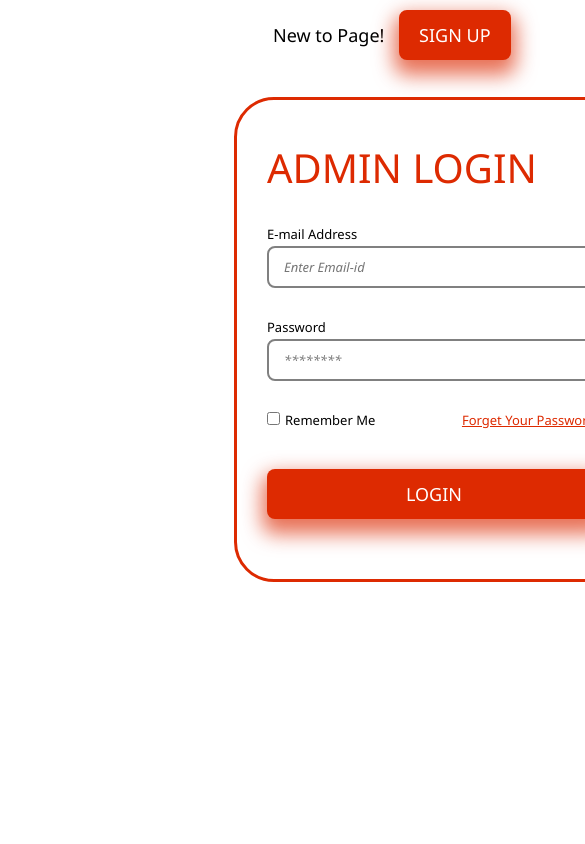
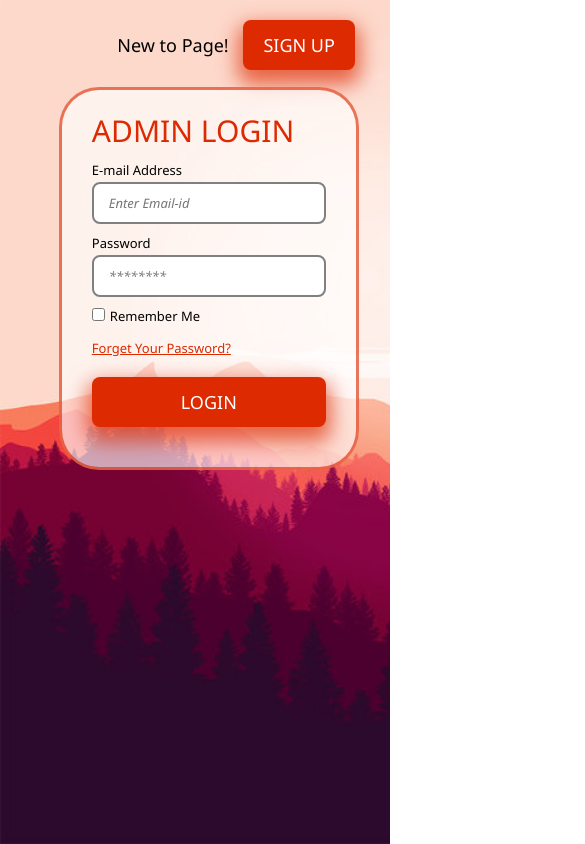
Before and after one commit to Kingkishor99/loginpage, a React (Create React App) app: page / in a window 390 px wide. Shown: the top 844 px of the page, 585 px wide, since content can reach past the window. Built offline with nearby package versions, Linux system fonts and the light colour scheme; no server answers.

Commit message:
third commit

```diff
--- a/src/component/Home.js
+++ b/src/component/Home.js
@@ -28,7 +28,7 @@ function Home() {
 
 
     return (
-        <div>
+        <div className='home' >
             {currentUser ? (<button onClick={e => exit(e)} className='logout'>Logout</button>) : ("")}
             <div className={a}>
                 Login Successful...
--- a/src/style.css
+++ b/src/style.css
@@ -3,20 +3,32 @@
     margin: 0;
     font-family: 'Segoe UI', Tahoma, Geneva, Verdana, sans-serif;
     font-size: 13px;
+    position: relative;
 }
 
 .form {
     display: flex;
     flex-direction: column;
     justify-content: center;
-    border: 3px solid #DD2A01;
+    border: 3px solid #dd2901a2;
     display: inline-block;
     padding: 10px 30px;
     position: absolute;
     border-radius: 40px;
-    margin: 2vh 30px 0px 60%;
+    margin: 2vh 0px 0px 60%;
+    right: 8vw;
+    top: 70px;
+    background-color: rgba(255, 255, 255, 0.651);
+    transition: height 0.5s ease-in-out;
 
 
+}
+
+body {
+    background-image: url(bg.jpg);
+    background-size: cover;
+    background-repeat: no-repeat;
+    height: 100vh;
 }
 
 .title {
@@ -71,6 +83,7 @@
 
 .form>div {
     margin: 30px 0px;
+    transition: margin 0.5s ease-in-out;
 }
 
 .checkbox {
@@ -108,9 +121,12 @@
 }
 
 .signin {
-    margin-left: 70%;
+
+    right: 9vw;
+    top: 10px;
     font-size: large;
-    width: 100%;
+
+    position: absolute;
 }
 
 .signinbutton {
@@ -147,3 +163,43 @@
     box-shadow: 0px 10px 10px 1px rgba(0, 89, 255, 0.562);
 
 }
+
+.input,
+.extracontent,
+.error {
+
+    transition: width 0.5s ease-in-out;
+}
+
+@media (max-width:700px) {
+
+    .input,
+    .extracontent,
+    .error {
+        width: 200px;
+        transition: width 0.5s ease-in-out;
+    }
+
+    .extracontent {
+        flex-direction: column;
+        justify-content: space-between;
+        height: 50px;
+    }
+
+    .title {
+
+        font-size: 30px;
+    }
+
+    .form>div {
+        margin: 10px 0px;
+        transition: margin 0.5s ease-in-out;
+    }
+
+    .logout,
+    .tost,
+    .tosted {
+        font-size: 4vw;
+    }
+
+}
```
Also changed, not shown: src/bg.jpg (added).
